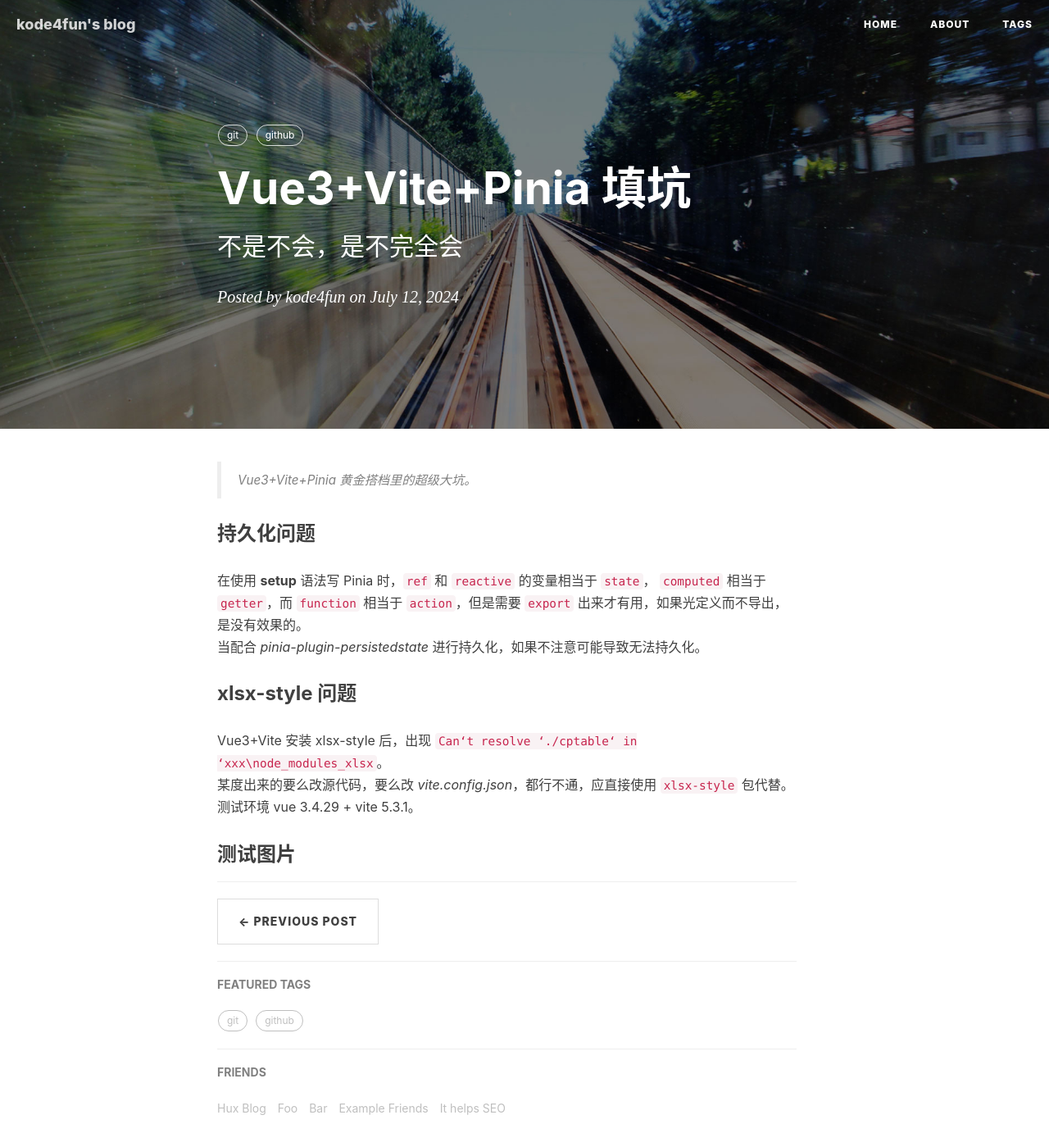
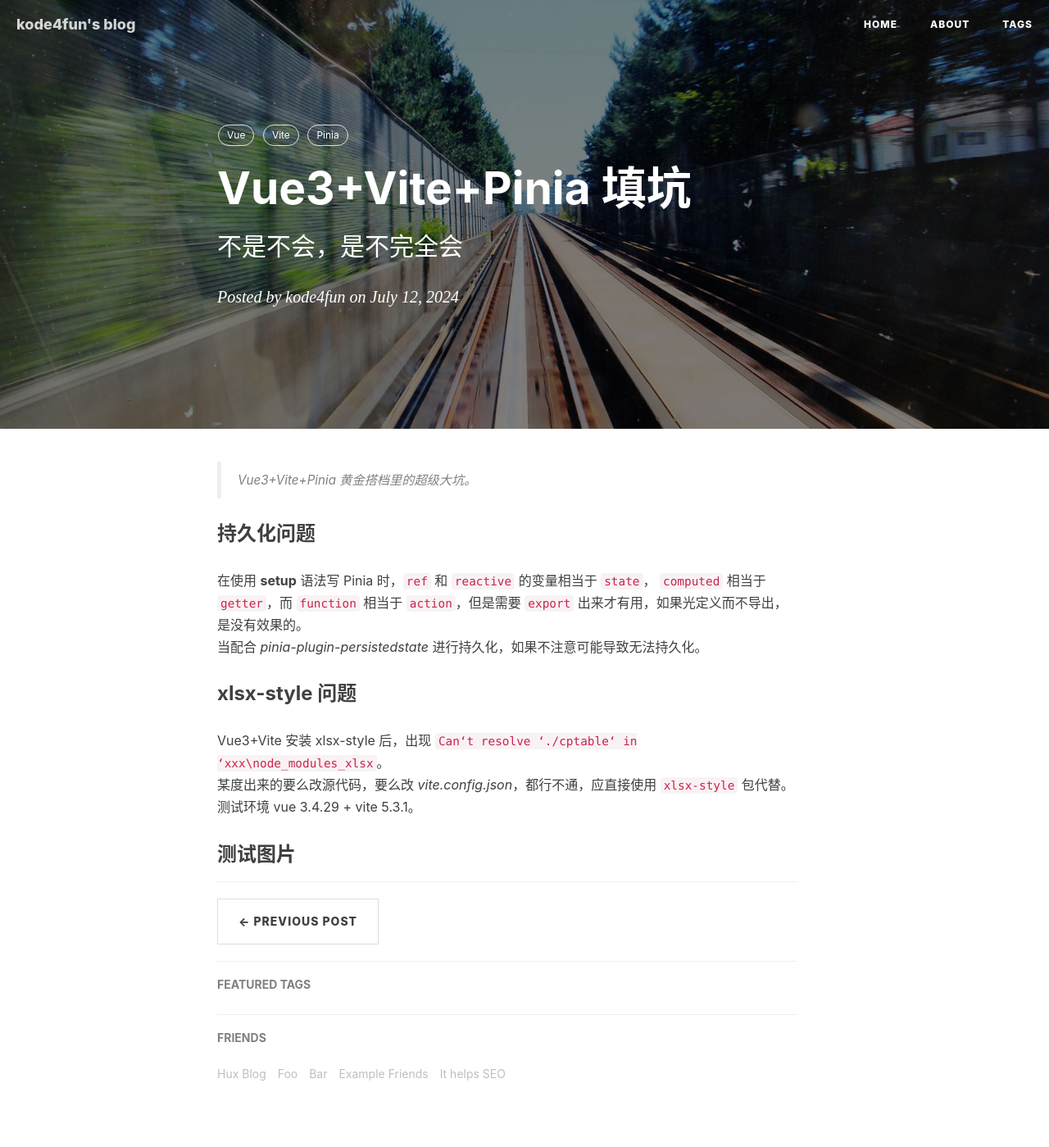
Before and after one commit to kode4fun/kode4fun.github.io, a Jekyll site: the page built from _posts/2024-07-12-VUE3-Vite-Pinia-pitfalls.markdown, in a window 1280 px wide and 1400 px high. Shown: the whole window at 82% size. Built offline with Jekyll 4.4.1, drawn with Linux system fonts in a browser that asks for light colours; nearby versions of some CDN libraries; comment, search, counter and statistics services are not loaded.

Commit message:
修改 tag

```diff
--- a/_posts/2024-07-12-VUE3-Vite-Pinia-pitfalls.markdown
+++ b/_posts/2024-07-12-VUE3-Vite-Pinia-pitfalls.markdown
@@ -6,8 +6,9 @@ date:       2024-07-12 00:00:00
 author:     "kode4fun"
 header-img: "img/post-bg-2015.jpg"
 tags:
-    - git
-    - github
+    - Vue
+    - Vite
+    - Pinia
 ---
 
 > Vue3+Vite+Pinia 黄金搭档里的超级大坑。
```
